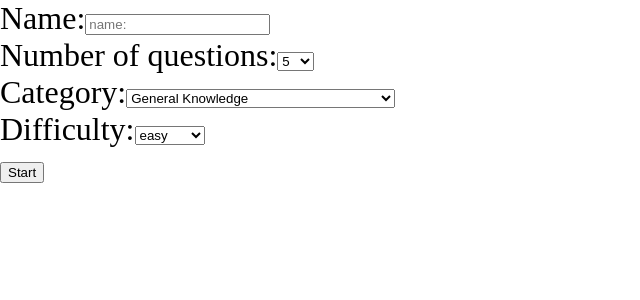
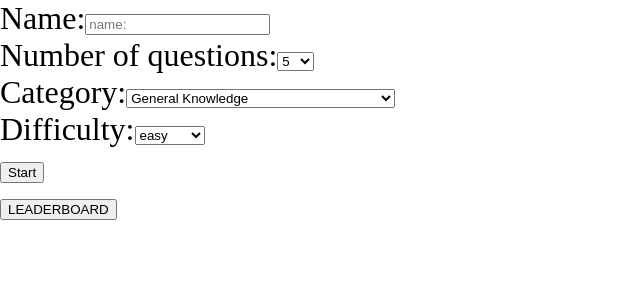
Before and after one commit to gabadadzeluca/quiz-app, a React (Vite) app: page /#/ in a window 1280 px wide. Shown: the top 300 px of the page, without its empty margins (0-640 px from the left). Built offline with nearby package versions, Linux system fonts and the light colour scheme.

Commit message:
add dropdown menu with leaderboard to login page

```diff
--- a/src/pages/LoginPage/LoginPage.tsx
+++ b/src/pages/LoginPage/LoginPage.tsx
@@ -1,4 +1,4 @@
-import { useContext } from "react";
+import { useContext, useState } from "react";
 import { Context } from "../../App";
 import { useNavigate } from "react-router-dom";
 import {
@@ -6,12 +6,13 @@ import {
   difficultyOptions,
   numberOptions,
 } from "../../utils/options";
+import LeaderboardPage from "../LeaderboardPage/LeaderboardPage";
 
 export default function LoginPage() {
   const { username, number, setUsername, setCategoryId, setDifficulty, setNumber } =
     useContext(Context);
   const navigate = useNavigate();
-
+  const [isOpen, setIsOpen] = useState<boolean>(false);
   // create a leaderboard object
   const leaderboardObj = localStorage.getItem("leaderboard");
   if (!leaderboardObj || !Array.isArray(JSON.parse(leaderboardObj))) {
@@ -53,6 +54,7 @@ export default function LoginPage() {
   };
 
   return (
+    <div>
       <form>
         <div>
           <div>
@@ -98,5 +100,13 @@ export default function LoginPage() {
 
         <button onClick={handleSubmit}>Start</button>
       </form>
+
+      <div>
+        <button onClick={()=>setIsOpen(!isOpen)}>LEADERBOARD</button>
+        {isOpen && (
+          <LeaderboardPage />
+        )}
+      </div>
+    </div>
   );
 }
```
Lines whose indentation alone changed are shown as unchanged.
